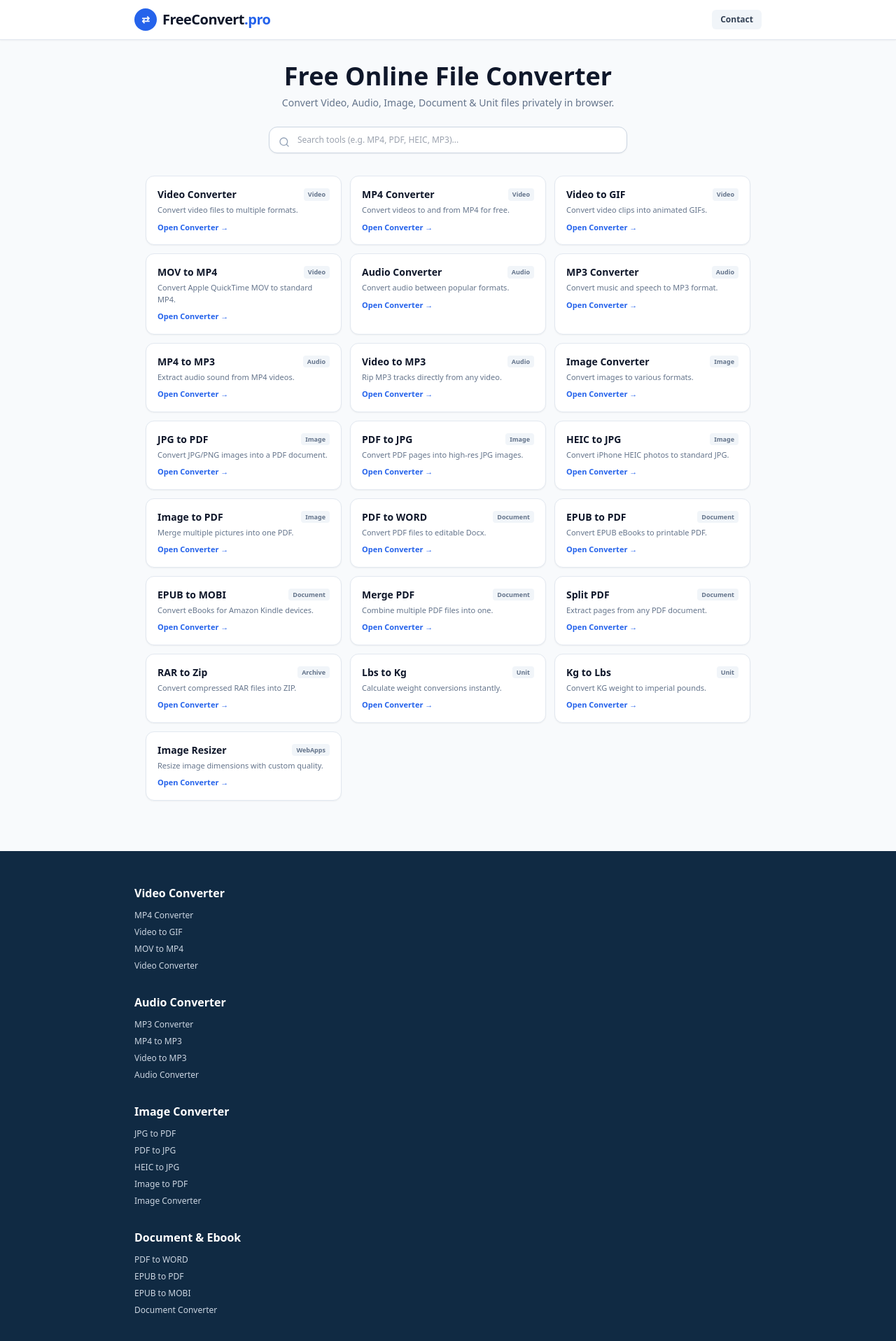
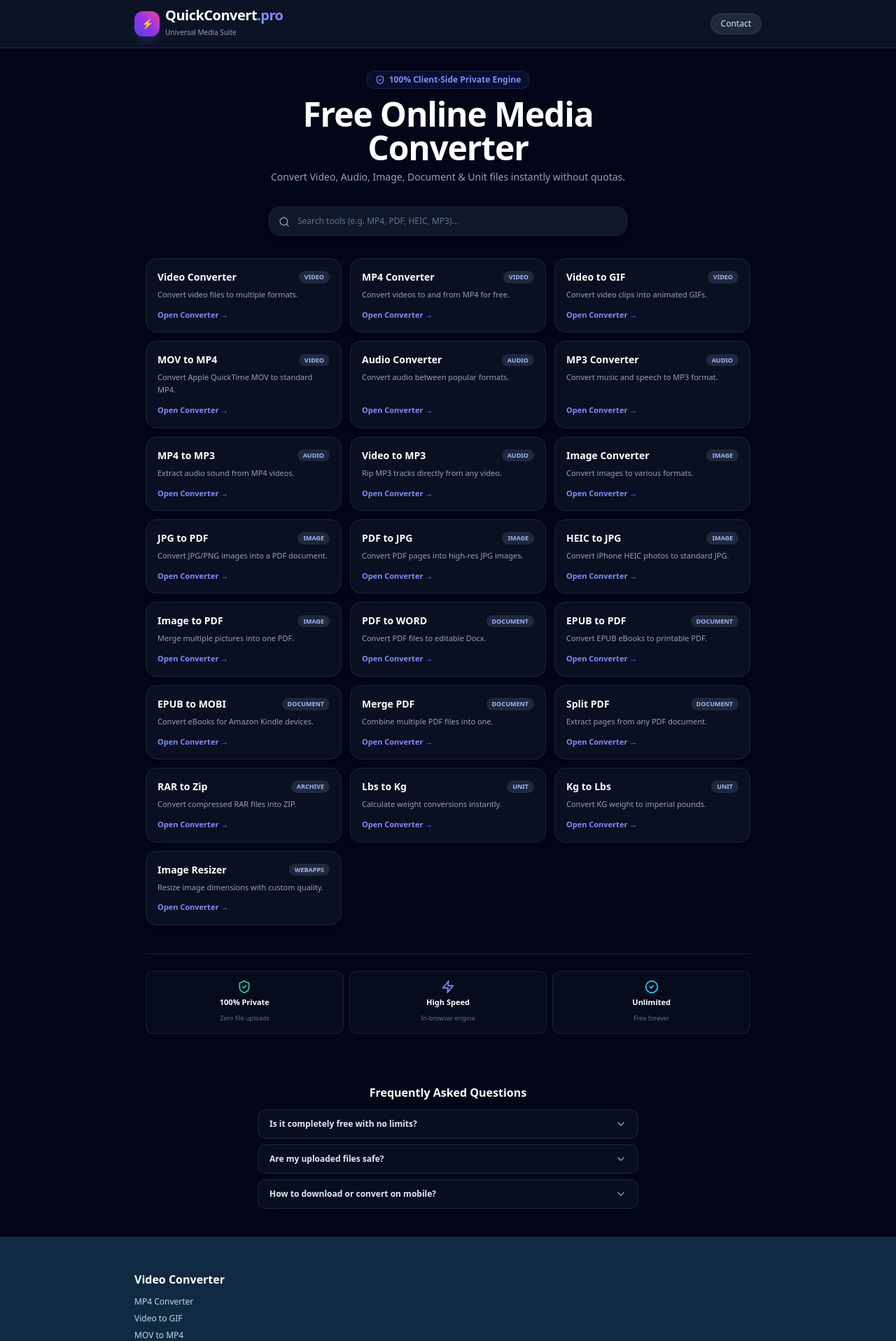
Before and after one commit to ravilavanya362-creator/quickpdf-suite, a Next.js app: page / in a window 1280 px wide. Shown: the top 1916 px of the page at 70% size. Built offline with nearby package versions, Linux system fonts and the light colour scheme.

Commit message:
Update page.tsx

```diff
--- a/app/page.tsx
+++ b/app/page.tsx
@@ -4,7 +4,8 @@
 import { PDFDocument } from 'pdf-lib';
 import {
   Search, ArrowLeft, ChevronDown, ChevronUp, Settings,
-  Download, FileText, ShieldCheck, X, Mail
+  Download, FileText, ShieldCheck, X, Mail, Zap,
+  CheckCircle2, Sparkles, Sliders, Layers
 } from 'lucide-react';
 
 interface Tool {
@@ -46,15 +47,16 @@
   { id: 'image-resizer', name: 'Image Resizer', title: 'Image Resizer Tool', desc: 'Resize image dimensions with custom quality.', cat: 'WebApps', targetExt: 'JPG' }
 ];
 
-export default function FreeConvertPro() {
+export default function InstagramStyleSuite() {
   const [activeToolId, setActiveToolId] = useState<string | null>(null);
   const [searchQuery, setSearchQuery] = useState('');
   const [showAdvanced, setShowAdvanced] = useState(false);
   const [files, setFiles] = useState<FileList | null>(null);
-  const [quality, setQuality] = useState(75);
+  const [quality, setQuality] = useState(80);
   const [pageRange, setPageRange] = useState('');
   const [loading, setLoading] = useState(false);
   const [modal, setModal] = useState<string | null>(null);
+  const [openFaq, setOpenFaq] = useState<number | null>(null);
 
   const currentTool = ALL_TOOLS.find((t) => t.id === activeToolId);
 
@@ -88,7 +90,7 @@
           const page = pdf.addPage([img.width, img.height]);
           page.drawImage(img, { x: 0, y: 0, width: img.width, height: img.height });
         }
-        downloadFile(await pdf.save(), `Converted-${Date.now()}.pdf`);
+        downloadFile(await pdf.save(), `QuickPDF-${Date.now()}.pdf`);
       } else if (activeToolId === 'merge-pdf') {
         if (files.length < 2) return alert('Select at least 2 PDFs.');
         const merged = await PDFDocument.create();
@@ -134,7 +136,7 @@
         downloadFile(blob, `Converted-${Date.now()}.${currentTool?.targetExt.toLowerCase()}`);
       }
     } catch {
-      alert('Operation failed. Please verify format.');
+      alert('Operation failed. Please check file format.');
     }
     setLoading(false);
   };
@@ -144,27 +146,49 @@
     setFiles(null);
     window.scrollTo({ top: 0, behavior: 'smooth' });
   };
+
+  const faqs = [
+    { q: 'Is it completely free with no limits?', a: 'Yes, 100% free with unlimited conversions. No watermark, no signup needed.' },
+    { q: 'Are my uploaded files safe?', a: 'All operations execute locally in your browser hardware. Files are never stored on any remote cloud.' },
+    { q: 'How to download or convert on mobile?', a: 'Simply tap Choose Files, upload your media, tweak settings if needed, and hit Convert Now.' }
+  ];
     return (
-    <div className="min-h-screen bg-slate-50 text-slate-800 flex flex-col font-sans">
-      {/* Top Navbar */}
-      <header className="bg-white border-b border-slate-200 sticky top-0 z-40 px-4 py-3 shadow-sm">
+    <div className="min-h-screen bg-slate-950 text-slate-100 flex flex-col font-sans selection:bg-indigo-500">
+      {/* Instagram Glassmorphic Header */}
+      <header className="bg-slate-900/80 backdrop-blur-md border-b border-slate-800 sticky top-0 z-40 px-4 py-3 shadow-lg">
         <div className="max-w-4xl mx-auto flex items-center justify-between">
           <div onClick={() => { setActiveToolId(null); setFiles(null); }} className="flex items-center gap-2 cursor-pointer">
-            <div className="h-8 w-8 rounded-full bg-blue-600 flex items-center justify-center text-white font-black text-sm">⇄</div>
-            <span className="font-extrabold text-xl text-slate-900 tracking-tight">FreeConvert<span className="text-blue-600">.pro</span></span>
+            <div className="h-9 w-9 rounded-xl bg-gradient-to-tr from-indigo-600 via-purple-600 to-pink-500 flex items-center justify-center text-white font-black text-sm shadow-lg shadow-indigo-500/20">
+              ⚡
+            </div>
+            <div>
+              <span className="font-extrabold text-xl text-white tracking-tight leading-none block">QuickConvert<span className="text-indigo-400">.pro</span></span>
+              <span className="text-[10px] text-slate-400 font-medium">Universal Media Suite</span>
+            </div>
           </div>
-          <button onClick={() => setModal('contact')} className="text-xs bg-slate-100 text-slate-700 px-3 py-1.5 rounded-md font-semibold">Contact</button>
+          <button onClick={() => setModal('contact')} className="text-xs bg-slate-800 hover:bg-slate-700 text-slate-200 px-3.5 py-1.5 rounded-full border border-slate-700 transition">
+            Contact
+          </button>
         </div>
       </header>
 
       {/* VIEW 1: HOME CATALOG & SEARCH */}
       {!currentTool ? (
         <main className="flex-1 max-w-4xl w-full mx-auto px-4 py-8">
-          <div className="text-center max-w-xl mx-auto mb-6">
-            <h1 className="text-3xl sm:text-4xl font-black text-slate-900 mb-2">Free Online File Converter</h1>
-            <p className="text-xs sm:text-sm text-slate-500">Convert Video, Audio, Image, Document & Unit files privately in browser.</p>
+          {/* Hero Section */}
+          <div className="text-center max-w-xl mx-auto mb-8">
+            <div className="inline-flex items-center gap-1.5 px-3 py-1 rounded-full bg-indigo-500/10 border border-indigo-500/20 text-indigo-400 text-xs font-semibold mb-3">
+              <ShieldCheck className="w-3.5 h-3.5" /> 100% Client-Side Private Engine
+            </div>
+            <h1 className="text-3xl sm:text-5xl font-extrabold text-white tracking-tight mb-2">
+              Free Online Media Converter
+            </h1>
+            <p className="text-slate-400 text-xs sm:text-sm">
+              Convert Video, Audio, Image, Document & Unit files instantly without quotas.
+            </p>
           </div>
 
+          {/* Search Box */}
           <div className="relative max-w-lg mx-auto mb-8">
             <Search className="w-4 h-4 text-slate-400 absolute left-3.5 top-3.5" />
             <input
@@ -172,25 +196,47 @@
               placeholder="Search tools (e.g. MP4, PDF, HEIC, MP3)..."
               value={searchQuery}
               onChange={(e) => setSearchQuery(e.target.value)}
-              className="w-full pl-10 pr-4 py-2.5 bg-white border border-slate-300 rounded-xl text-xs text-slate-800 shadow-sm"
+              className="w-full pl-10 pr-4 py-3 bg-slate-900 border border-slate-800 rounded-2xl text-xs text-white placeholder-slate-500 focus:outline-none focus:border-indigo-500 shadow-xl"
             />
           </div>
 
+          {/* Tool Cards */}
           <div className="grid grid-cols-1 sm:grid-cols-2 md:grid-cols-3 gap-3 mb-10">
             {filteredTools.map((tool) => (
               <div
                 key={tool.id}
                 onClick={() => openTool(tool.id)}
-                className="bg-white border border-slate-200 p-4 rounded-xl hover:border-blue-500 cursor-pointer shadow-sm transition"
+                className="bg-slate-900/60 hover:bg-slate-900 border border-slate-800 hover:border-indigo-500/50 p-4 rounded-2xl cursor-pointer shadow-lg hover:-translate-y-0.5 transition flex flex-col justify-between group"
               >
-                <div className="flex justify-between items-center mb-1">
-                  <h3 className="font-bold text-sm text-slate-900">{tool.name}</h3>
-                  <span className="text-[9px] bg-slate-100 text-slate-500 px-1.5 py-0.5 rounded font-bold">{tool.cat}</span>
+                <div>
+                  <div className="flex justify-between items-center mb-1.5">
+                    <h3 className="font-bold text-sm text-white group-hover:text-indigo-400 transition">{tool.name}</h3>
+                    <span className="text-[9px] bg-slate-800 text-indigo-300 px-2 py-0.5 rounded-full font-bold uppercase">{tool.cat}</span>
+                  </div>
+                  <p className="text-[11px] text-slate-400 leading-relaxed">{tool.desc}</p>
                 </div>
-                <p className="text-[11px] text-slate-500">{tool.desc}</p>
-                <span className="text-[11px] font-bold text-blue-600 mt-2 block">Open Converter →</span>
+                <span className="text-[11px] font-bold text-indigo-400 mt-3 flex items-center gap-1">Open Converter →</span>
               </div>
             ))}
+          </div>
+
+          {/* Badges */}
+          <div className="grid grid-cols-3 gap-2 border-t border-slate-800/80 pt-6 mb-10">
+            <div className="bg-slate-900/40 border border-slate-800/80 p-3 rounded-xl text-center">
+              <ShieldCheck className="w-5 h-5 text-emerald-400 mx-auto mb-1" />
+              <span className="text-[11px] font-bold text-white block">100% Private</span>
+              <span className="text-[9px] text-slate-500">Zero file uploads</span>
+            </div>
+            <div className="bg-slate-900/40 border border-slate-800/80 p-3 rounded-xl text-center">
+              <Zap className="w-5 h-5 text-indigo-400 mx-auto mb-1" />
+              <span className="text-[11px] font-bold text-white block">High Speed</span>
+              <span className="text-[9px] text-slate-500">In-browser engine</span>
+            </div>
+            <div className="bg-slate-900/40 border border-slate-800/80 p-3 rounded-xl text-center">
+              <CheckCircle2 className="w-5 h-5 text-cyan-400 mx-auto mb-1" />
+              <span className="text-[11px] font-bold text-white block">Unlimited</span>
+              <span className="text-[9px] text-slate-500">Free forever</span>
+            </div>
           </div>
         </main>
       ) : (
@@ -198,19 +244,19 @@
         <main className="flex-1 max-w-xl w-full mx-auto px-4 py-6">
           <button
             onClick={() => { setActiveToolId(null); setFiles(null); }}
-            className="inline-flex items-center gap-1.5 text-xs text-slate-600 mb-4 bg-white px-3 py-1.5 rounded-lg border border-slate-200 shadow-sm font-medium"
+            className="inline-flex items-center gap-1.5 text-xs text-slate-400 hover:text-white mb-4 bg-slate-900 px-3 py-1.5 rounded-xl border border-slate-800 shadow-sm font-medium transition"
           >
             <ArrowLeft className="w-3.5 h-3.5" /> All Converters
           </button>
 
           <div className="text-center mb-6">
-            <h1 className="text-2xl sm:text-3xl font-black text-slate-900 mb-1">{currentTool.title}</h1>
-            <p className="text-xs text-slate-500">{currentTool.desc}</p>
+            <h1 className="text-2xl sm:text-3xl font-black text-white mb-1">{currentTool.title}</h1>
+            <p className="text-xs text-slate-400">{currentTool.desc}</p>
           </div>
 
-          {/* Blue Choose Files Dropzone */}
-          <div className="bg-white border-2 border-dashed border-indigo-200 rounded-2xl p-6 text-center shadow-sm mb-6">
-            <label className="inline-flex items-center gap-2 px-8 py-3.5 bg-indigo-600 hover:bg-indigo-700 text-white font-bold rounded-xl shadow-md cursor-pointer text-sm transition">
+          {/* Instagram Downloader Style Glow Dropzone */}
+          <div className="bg-slate-900/80 border-2 border-dashed border-indigo-500/40 rounded-3xl p-6 sm:p-8 text-center shadow-2xl backdrop-blur-sm mb-6">
+            <label className="inline-flex items-center gap-2 px-8 py-3.5 bg-gradient-to-r from-indigo-600 to-purple-600 hover:from-indigo-500 hover:to-purple-500 text-white font-bold rounded-2xl shadow-lg shadow-indigo-600/30 cursor-pointer text-sm transition">
               <span>Choose Files</span>
               <ChevronDown className="w-4 h-4 opacity-80" />
               <input
@@ -220,42 +266,66 @@
                 className="hidden"
               />
             </label>
-            <p className="text-[11px] text-slate-400 mt-3">Max file size: Unlimited (Client-Side execution)</p>
-            {files && files.length > 0 && <div className="mt-3 p-2 bg-blue-50 text-blue-700 text-xs font-semibold rounded-lg">✓ {files.length} file(s) selected</div>}
+            <p className="text-[11px] text-slate-500 mt-3 font-medium">Max file size: Unlimited (Client-Side execution)</p>
+            {files && files.length > 0 && (
+              <div className="mt-3 p-2 bg-indigo-950/60 border border-indigo-500/30 text-indigo-300 text-xs font-semibold rounded-xl">
+                ✓ {files.length} file(s) selected ({files[0].name})
+              </div>
+            )}
           </div>
 
-          {/* Advanced settings */}
-          <div className="bg-white border border-slate-200 rounded-xl overflow-hidden shadow-sm mb-6">
-            <button onClick={() => setShowAdvanced(!showAdvanced)} className="w-full px-4 py-3 bg-slate-50 border-b border-slate-200 flex items-center justify-between text-xs font-bold text-slate-700">
-              <span className="flex items-center gap-2"><Settings className="w-4 h-4 text-slate-500" /> Advanced settings (optional)</span>
+          {/* Advanced Settings */}
+          <div className="bg-slate-900/80 border border-slate-800 rounded-2xl overflow-hidden shadow-xl mb-6">
+            <button onClick={() => setShowAdvanced(!showAdvanced)} className="w-full px-4 py-3 bg-slate-900/50 border-b border-slate-800 flex items-center justify-between text-xs font-bold text-slate-300">
+              <span className="flex items-center gap-2"><Settings className="w-4 h-4 text-indigo-400" /> Advanced settings (optional)</span>
               {showAdvanced ? <ChevronUp className="w-4 h-4" /> : <ChevronDown className="w-4 h-4" />}
             </button>
             {showAdvanced && (
               <div className="p-4 space-y-4 text-xs">
                 {currentTool.id === 'split-pdf' && (
                   <div>
-                    <label className="font-semibold text-slate-700 block mb-1">Page Range:</label>
-                    <input type="text" placeholder="e.g. 1-3, 5" value={pageRange} onChange={(e) => setPageRange(e.target.value)} className="w-full p-2 border border-slate-300 rounded-lg text-xs" />
+                    <label className="font-semibold text-slate-300 block mb-1">Page Range:</label>
+                    <input type="text" placeholder="e.g. 1-3, 5" value={pageRange} onChange={(e) => setPageRange(e.target.value)} className="w-full p-2.5 bg-slate-950 border border-slate-700 rounded-xl text-xs text-white" />
                   </div>
                 )}
                 <div>
-                  <div className="flex justify-between font-semibold mb-1"><span>Target Quality:</span><span className="text-blue-600 font-bold">{quality}%</span></div>
-                  <input type="range" min="10" max="95" step="5" value={quality} onChange={(e) => setQuality(Number(e.target.value))} className="w-full accent-blue-600 cursor-pointer" />
+                  <div className="flex justify-between font-semibold mb-1"><span>Target Quality:</span><span className="text-indigo-400 font-bold">{quality}%</span></div>
+                  <input type="range" min="10" max="95" step="5" value={quality} onChange={(e) => setQuality(Number(e.target.value))} className="w-full accent-indigo-500 cursor-pointer" />
                 </div>
               </div>
             )}
           </div>
 
-          <button onClick={handleExecute} disabled={loading || !files} className="w-full py-3.5 bg-blue-600 hover:bg-blue-700 text-white font-bold rounded-xl flex items-center justify-center gap-2 text-sm shadow-md mb-8">
-            {loading ? 'Converting...' : 'Convert Now'} <Download className="w-4 h-4" />
+          {/* Action Convert Button */}
+          <button onClick={handleExecute} disabled={loading || !files} className="w-full py-3.5 bg-gradient-to-r from-indigo-600 via-purple-600 to-indigo-600 hover:opacity-90 disabled:opacity-50 text-white font-bold rounded-2xl flex items-center justify-center gap-2 text-sm shadow-lg shadow-indigo-600/20 mb-8 transition">
+            {loading ? 'Converting in browser...' : 'Convert Now'} <Download className="w-4 h-4" />
           </button>
         </main>
       )}
 
+      {/* FAQ Section */}
+      <div className="max-w-xl mx-auto w-full px-4 mb-10">
+        <h3 className="text-base font-bold text-white mb-3 text-center">Frequently Asked Questions</h3>
+        <div className="space-y-2">
+          {faqs.map((faq, idx) => (
+            <div key={idx} className="bg-slate-900/50 border border-slate-800 rounded-xl overflow-hidden">
+              <button onClick={() => setOpenFaq(openFaq === idx ? null : idx)} className="w-full px-4 py-3 text-left text-xs font-semibold text-slate-200 flex justify-between items-center">
+                {faq.q}
+                <ChevronDown className={`w-4 h-4 text-slate-400 transition-transform ${openFaq === idx ? 'rotate-180' : ''}`} />
+              </button>
+              {openFaq === idx && (
+                <div className="px-4 pb-3 text-[11px] text-slate-400 border-t border-slate-800/40 pt-2 leading-relaxed">
+                  {faq.a}
+                </div>
+              )}
+            </div>
+          ))}
+        </div>
+      </div>
+
       {/* FREECONVERT DARK BLUE FOOTER */}
-      <footer className="bg-[#102a43] text-slate-100 py-12 px-6 mt-auto">
+      <footer className="bg-[#102a43] text-slate-100 py-12 px-6 mt-auto border-t border-slate-800">
         <div className="max-w-4xl mx-auto space-y-8">
-          {/* Video Converter */}
           <div>
             <h4 className="text-base font-bold text-white mb-3">Video Converter</h4>
             <div className="space-y-2 text-xs text-slate-300">
@@ -266,7 +336,6 @@
             </div>
           </div>
 
-          {/* Audio Converter */}
           <div>
             <h4 className="text-base font-bold text-white mb-3">Audio Converter</h4>
             <div className="space-y-2 text-xs text-slate-300">
@@ -277,7 +346,6 @@
             </div>
           </div>
 
-          {/* Image Converter */}
           <div>
             <h4 className="text-base font-bold text-white mb-3">Image Converter</h4>
             <div className="space-y-2 text-xs text-slate-300">
@@ -289,7 +357,6 @@
             </div>
           </div>
 
-          {/* Document & Ebook */}
           <div>
             <h4 className="text-base font-bold text-white mb-3">Document & Ebook</h4>
             <div className="space-y-2 text-xs text-slate-300">
@@ -300,7 +367,6 @@
             </div>
           </div>
 
-          {/* Archive & Time */}
           <div>
             <h4 className="text-base font-bold text-white mb-3">Archive & Time</h4>
             <div className="space-y-2 text-xs text-slate-300">
@@ -311,7 +377,6 @@
             </div>
           </div>
 
-          {/* Unit Converter */}
           <div>
             <h4 className="text-base font-bold text-white mb-3">Unit Converter</h4>
             <div className="space-y-2 text-xs text-slate-300">
@@ -322,7 +387,6 @@
             </div>
           </div>
 
-          {/* Web Apps */}
           <div>
             <h4 className="text-base font-bold text-white mb-3">Web Apps</h4>
             <div className="space-y-2 text-xs text-slate-300">
@@ -333,7 +397,6 @@
             </div>
           </div>
 
-          {/* Mobile Apps */}
           <div>
             <h4 className="text-base font-bold text-white mb-3">Mobile Apps</h4>
             <div className="space-y-2 text-xs text-slate-300">
@@ -344,7 +407,6 @@
             </div>
           </div>
 
-          {/* Company & Legal */}
           <div className="space-y-2 text-xs text-slate-300 border-t border-slate-700 pt-4">
             <p onClick={() => setModal('about')} className="cursor-pointer hover:text-white">About Us</p>
             <p onClick={() => setModal('terms')} className="cursor-pointer hover:text-white">Terms</p>
@@ -352,34 +414,33 @@
             <p onClick={() => setModal('contact')} className="cursor-pointer hover:text-white">Contact</p>
           </div>
 
-          {/* Bottom Branding */}
           <div className="border-t border-slate-700 pt-6 flex items-center justify-between text-xs text-slate-400">
             <div className="flex items-center gap-2">
-              <div className="h-6 w-6 rounded-full bg-blue-600 flex items-center justify-center text-white text-xs">⇄</div>
-              <span className="font-bold text-white">FreeConvert</span>
+              <div className="h-6 w-6 rounded-full bg-indigo-600 flex items-center justify-center text-white text-xs font-bold">⚡</div>
+              <span className="font-bold text-white">QuickConvert</span>
             </div>
-            <p>© FreeConvert.com v2.30 All rights reserved.</p>
+            <p>© QuickConvert.pro v2.30 All rights reserved.</p>
           </div>
         </div>
       </footer>
 
       {/* Modal */}
       {modal && (
-        <div className="fixed inset-0 bg-black/60 flex items-center justify-center p-4 z-50">
-          <div className="bg-white rounded-2xl p-5 max-w-sm w-full shadow-xl">
-            <div className="flex justify-between items-center mb-3 border-b border-slate-100 pb-2">
-              <h3 className="font-bold text-sm text-slate-900 capitalize">{modal}</h3>
-              <button onClick={() => setModal(null)}><X className="w-4 h-4" /></button>
+        <div className="fixed inset-0 bg-black/80 backdrop-blur-sm flex items-center justify-center p-4 z-50">
+          <div className="bg-slate-900 border border-slate-800 rounded-2xl p-5 max-w-sm w-full shadow-2xl">
+            <div className="flex justify-between items-center mb-3 border-b border-slate-800 pb-2">
+              <h3 className="font-bold text-sm text-white capitalize">{modal}</h3>
+              <button onClick={() => setModal(null)} className="text-slate-400 hover:text-white"><X className="w-4 h-4" /></button>
             </div>
-            <p className="text-xs text-slate-600">
+            <p className="text-xs text-slate-300 leading-relaxed">
               {modal === 'privacy' && '100% Client-Side Privacy: Your files never touch external servers.'}
               {modal === 'terms' && 'Free online converters with unlimited usage.'}
-              {modal === 'about' && 'Universal file converter inspired by FreeConvert.com.'}
-              {modal === 'contact' && 'Support: support@freeconvert.pro'}
+              {modal === 'about' && 'Universal high-speed converter suite.'}
+              {modal === 'contact' && 'Support: support@quickconvert.pro'}
             </p>
           </div>
         </div>
       )}
     </div>
   );
-                }
+}
```
